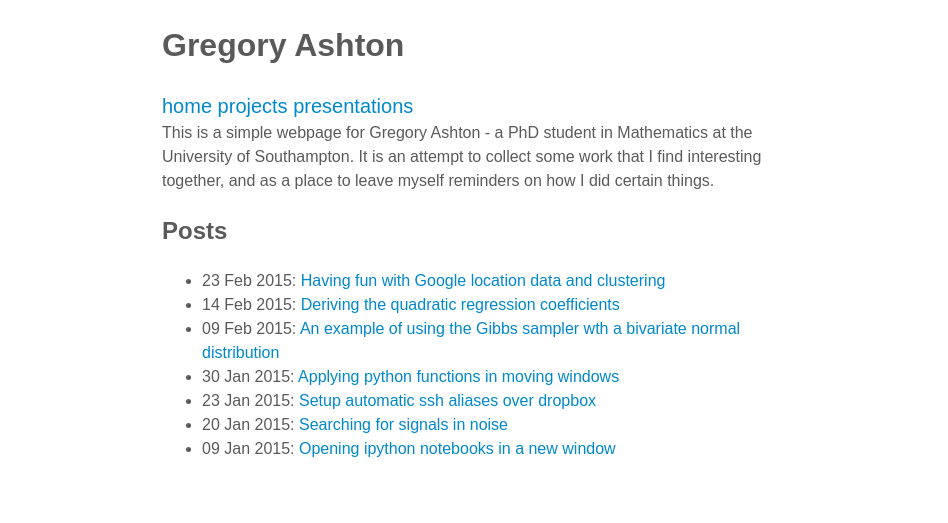
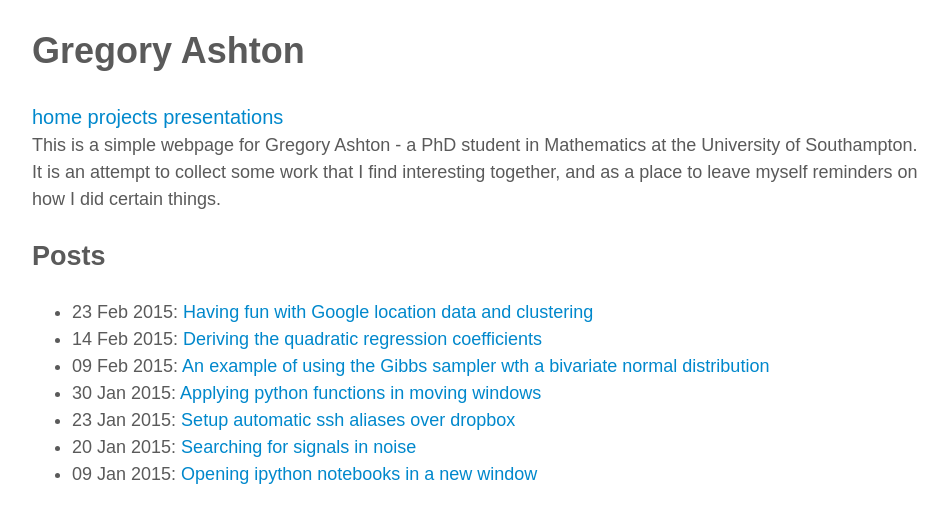
Before and after one commit to GregoryAshton/GregoryAshton.github.io, a Jekyll site: the page built from index.html, in a window 1280 px wide. Shown: the top 523 px of the page, without its empty margins (158-1106 px from the left). Built offline with Jekyll 4.4.1, drawn with Linux system fonts in a browser that asks for light colours; the list of posts is cut into pages by our own code.

Commit message:
css: fix width issue

```diff
--- a/css/style.css
+++ b/css/style.css
@@ -3,7 +3,7 @@ html {
 }
 @media (min-width: 40rem) {
   html {
-    font-size: 16px;
+    font-size: 18px;
   }
 }
 
@@ -11,6 +11,7 @@ body {
   margin: 0;
   font: 1rem/1.5 "PT Sans", sans-serif;
   color: #5a5a5a;
+  background-color: #FFFFFF
 }
 
 /* Navigation bar */
@@ -33,7 +34,7 @@ a:hover {
  */
 
 .container {
-  max-width: 40rem;
+  max-width: 50rem;
   padding-left:  1rem;
   padding-right: 1rem;
   margin-left:  auto;
```
